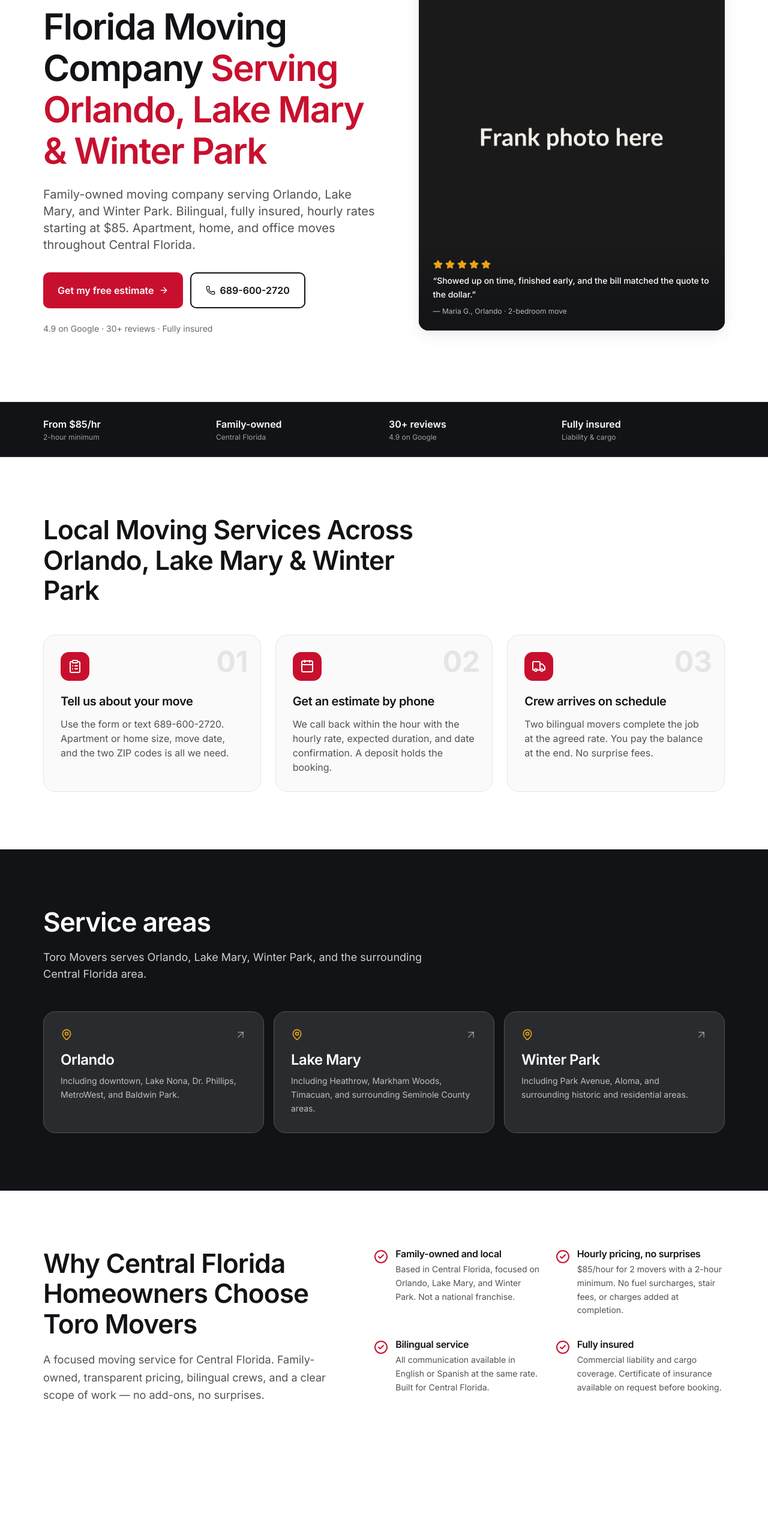
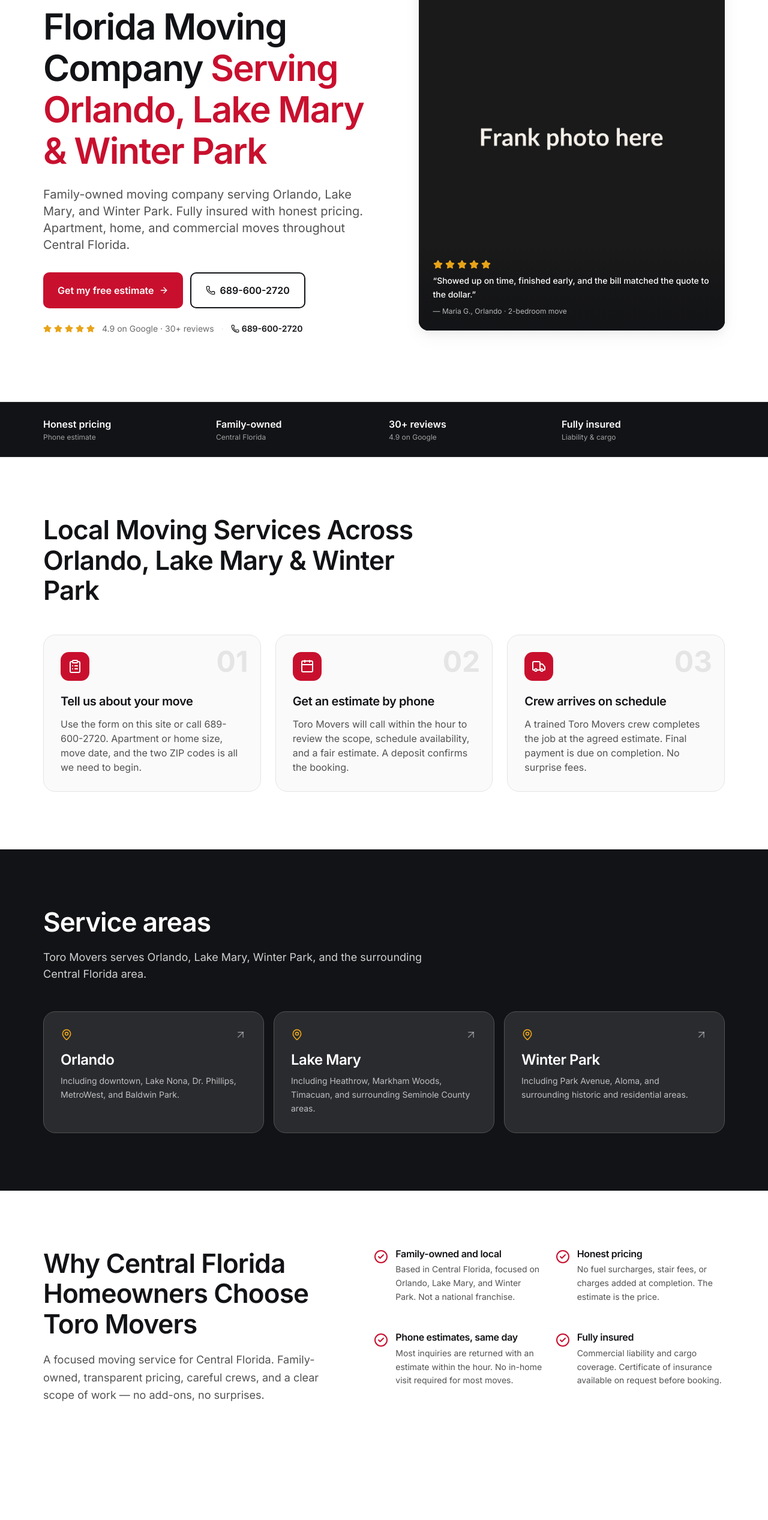
Before and after one commit to vynstudio/toromovers-v2, a Next.js app: page / in a window 1280 px wide. Shown: the part 255-2789 px from the top of the page at 60% size. Built offline with nearby package versions, Linux system fonts and the light colour scheme.

Commit message:
feat: drop price mentions + bilingual language sitewide, corporate-clean positioning

```diff
--- a/src/app/apartment-moves/page.tsx
+++ b/src/app/apartment-moves/page.tsx
@@ -8,22 +8,22 @@ import { FinalCta } from "@/components/site/FinalCta";
 export const metadata: Metadata = {
   title: "Apartment Movers in Orlando, Lake Mary & Winter Park",
   description:
-    "Affordable apartment movers in Central Florida. Studio, 1-bedroom, and 2-bedroom apartment moves in Orlando, Lake Mary, and Winter Park. From $85/hr.",
+    "Apartment moving service in Central Florida. Studio, 1-bedroom, and 2-bedroom apartment moves in Orlando, Lake Mary, and Winter Park. Honest pricing, fully insured.",
 };
 
 export default function ApartmentMovesPage() {
   return (
     <main>
       <section className="section container-page">
-        <p className="text-sm font-semibold text-toro-red uppercase tracking-wider mb-4">
-          Apartment Moves
+        <p className="text-sm font-medium text-graphite-light lowercase tracking-[0.2em] mb-4">
+          apartment moves
         </p>
         <h1 className="mb-6 max-w-3xl">
           Apartment Movers in Orlando, Lake Mary &amp; Winter Park
         </h1>
         <p className="text-lg md:text-xl mb-8 max-w-2xl text-graphite">
           Studio, 1-bedroom, and 2-bedroom apartment moves throughout Central Florida.
-          Bilingual crews, hourly pricing from $85, no surprise fees.
+          Family-owned, fully insured, honest pricing.
         </p>
         <div className="flex flex-col sm:flex-row gap-3 mb-12">
           <Link href="/quote" className="btn-primary">
@@ -42,23 +42,13 @@ export default function ApartmentMovesPage() {
           <h2 className="mb-6">Apartment Moves in Central Florida</h2>
           <p className="mb-4">
             Toro Movers handles apartment moves throughout Orlando, Lake Mary, and Winter Park.
-            Whether it&rsquo;s a studio in downtown Orlando, a 1-bedroom in Lake Mary, or a 2-bedroom in
-            Winter Park, the rate is the same: $85/hour for a 2-mover crew, 2-hour minimum.
+            Whether it&rsquo;s a studio downtown, a 1-bedroom in Lake Mary, or a 2-bedroom in
+            Winter Park, the process is the same: submit your details, get an honest estimate
+            by phone within the hour, and a careful crew shows up on schedule.
           </p>
           <p className="mb-4">
-            Most apartment moves finish in 3 to 5 hours. Crews bring blankets, dollies, and straps
-            for furniture protection. Communication and service available in English or Spanish.
-          </p>
-
-          <h2 className="mt-12 mb-6">Apartment Sizes &amp; Typical Move Times</h2>
-          <ul className="space-y-3 mb-8 text-graphite">
-            <li className="flex gap-3"><span className="text-toro-red font-semibold shrink-0">Studio:</span> 2–3 hours, typical total $170–$255</li>
-            <li className="flex gap-3"><span className="text-toro-red font-semibold shrink-0">1-bedroom:</span> 3–4 hours, typical total $255–$340</li>
-            <li className="flex gap-3"><span className="text-toro-red font-semibold shrink-0">2-bedroom:</span> 4–6 hours, typical total $340–$510</li>
-          </ul>
-          <p className="text-sm text-graphite-light">
-            Final cost depends on stairs, distance, and how prepared the apartment is when the crew arrives.
-            Phone estimate confirms the expected duration.
+            Crews come equipped with moving blankets, dollies, and furniture straps. No fuel
+            surcharges, stair fees, or charges added at the end of the job.
           </p>
         </div>
       </section>
--- a/src/app/commercial-moves/page.tsx
+++ b/src/app/commercial-moves/page.tsx
@@ -8,15 +8,15 @@ import { FinalCta } from "@/components/site/FinalCta";
 export const metadata: Metadata = {
   title: "Commercial & Office Movers in Orlando, Lake Mary & Winter Park",
   description:
-    "Commercial and office movers in Central Florida. Office, retail, and small business relocations in Orlando, Lake Mary, and Winter Park. Bilingual crews, $85/hr.",
+    "Commercial and office moving service in Central Florida. Office, retail, and small business relocations in Orlando, Lake Mary, and Winter Park. Family-owned, fully insured.",
 };
 
 export default function CommercialMovesPage() {
   return (
     <main>
       <section className="section container-page">
-        <p className="text-sm font-semibold text-toro-red uppercase tracking-wider mb-4">
-          Commercial Moves
+        <p className="text-sm font-medium text-graphite-light lowercase tracking-[0.2em] mb-4">
+          commercial moves
         </p>
         <h1 className="mb-6 max-w-3xl">
           Commercial &amp; Office Movers in Central Florida
@@ -42,25 +42,23 @@ export default function CommercialMovesPage() {
           <h2 className="mb-6">Office &amp; Commercial Relocations</h2>
           <p className="mb-4">
             Toro Movers handles office, retail, and small business relocations throughout Central
-            Florida. Standard hourly pricing applies: $85/hour for a 2-mover crew, with larger
-            crews available on request for bigger relocations.
+            Florida. Crew size and schedule are tailored on the phone estimate based on scope and
+            timing needs.
           </p>
           <p className="mb-4">
             For business moves, after-hours and weekend scheduling is often preferred to minimize
-            operational disruption. Coordinate scheduling on the phone estimate.
+            operational disruption. Specialty handling (server room, retail fixtures) coordinated
+            during scheduling.
           </p>
 
           <h2 className="mt-12 mb-6">Common Commercial Moves Handled</h2>
           <ul className="space-y-2 mb-8 text-graphite">
             <li>· Office relocations (single-suite to multi-floor)</li>
             <li>· Retail store moves and fit-outs</li>
-            <li>· Small warehouse and equipment transfers</li>
             <li>· Coworking and shared-office moves</li>
             <li>· Server room and IT equipment relocations</li>
+            <li>· Small warehouse and equipment transfers</li>
           </ul>
-          <p className="text-sm text-graphite-light">
-            Phone estimate confirms crew size, schedule, and any specialty equipment needed.
-          </p>
         </div>
       </section>
 
--- a/src/app/home-moves/page.tsx
+++ b/src/app/home-moves/page.tsx
@@ -8,22 +8,22 @@ import { FinalCta } from "@/components/site/FinalCta";
 export const metadata: Metadata = {
   title: "Home Movers in Orlando, Lake Mary & Winter Park",
   description:
-    "Residential home movers in Central Florida. 2, 3, and 4-bedroom house moves in Orlando, Lake Mary, and Winter Park. Bilingual crews, $85/hr.",
+    "Residential moving service in Central Florida. 2, 3, and 4-bedroom house moves in Orlando, Lake Mary, and Winter Park. Family-owned, fully insured.",
 };
 
 export default function HomeMovesPage() {
   return (
     <main>
       <section className="section container-page">
-        <p className="text-sm font-semibold text-toro-red uppercase tracking-wider mb-4">
-          Residential Moves
+        <p className="text-sm font-medium text-graphite-light lowercase tracking-[0.2em] mb-4">
+          residential moves
         </p>
         <h1 className="mb-6 max-w-3xl">
           Home Movers in Orlando, Lake Mary &amp; Winter Park
         </h1>
         <p className="text-lg md:text-xl mb-8 max-w-2xl text-graphite">
           Residential house moves throughout Central Florida. 2-bedroom to 4-bedroom homes,
-          bilingual crews, hourly pricing from $85.
+          family-owned, fully insured.
         </p>
         <div className="flex flex-col sm:flex-row gap-3 mb-12">
           <Link href="/quote" className="btn-primary">
@@ -43,23 +43,13 @@ export default function HomeMovesPage() {
           <p className="mb-4">
             Toro Movers handles residential house moves in Orlando, Lake Mary, Winter Park, and
             surrounding Central Florida areas. From compact 2-bedroom homes to larger 4-bedroom
-            properties, the hourly rate stays at $85 for a 2-mover crew.
+            properties, the process is consistent: phone estimate, scheduled crew, no surprises
+            at completion.
           </p>
           <p className="mb-4">
-            For larger homes or homes with heavy furniture, a 3-mover crew may be recommended on
+            For larger homes or homes with heavy furniture, a larger crew may be recommended on
             the phone estimate. Crews come equipped with moving blankets, dollies, straps, and
             wardrobe boxes available on request.
-          </p>
-
-          <h2 className="mt-12 mb-6">Home Size &amp; Typical Move Times</h2>
-          <ul className="space-y-3 mb-8 text-graphite">
-            <li className="flex gap-3"><span className="text-toro-red font-semibold shrink-0">2-bedroom home:</span> 5–7 hours, typical total $425–$595</li>
-            <li className="flex gap-3"><span className="text-toro-red font-semibold shrink-0">3-bedroom home:</span> 6–8 hours, typical total $510–$680</li>
-            <li className="flex gap-3"><span className="text-toro-red font-semibold shrink-0">4-bedroom home:</span> 8–10+ hours, typical total $680–$850+</li>
-          </ul>
-          <p className="text-sm text-graphite-light">
-            Final cost depends on stairs, distance, furniture volume, and crew size.
-            Phone estimate confirms recommended crew and expected duration.
           </p>
         </div>
       </section>
--- a/src/app/layout.tsx
+++ b/src/app/layout.tsx
@@ -19,14 +19,14 @@ export const metadata: Metadata = {
     template: "%s | Toro Movers",
   },
   description:
-    "Trusted Central Florida moving company serving Orlando, Lake Mary, and Winter Park. Family-owned, fully insured, bilingual crews. Hourly rates from $85. Free quote: 689-600-2720.",
+    "Trusted Central Florida moving company serving Orlando, Lake Mary, and Winter Park. Family-owned, fully insured, honest pricing. Free phone estimate: 689-600-2720.",
   openGraph: {
     type: "website",
     locale: "en_US",
     siteName: "Toro Movers",
     title: "Moving Company in Orlando, Lake Mary & Winter Park FL",
     description:
-      "Family-owned movers in Central Florida. Bilingual, fully insured, $85/hr starting. Apartment, home, and commercial moves.",
+      "Family-owned movers in Central Florida. Fully insured, honest pricing. Apartment, home, and commercial moves. Free phone estimate.",
   },
   robots: { index: true, follow: true },
 };
--- a/src/app/page.tsx
+++ b/src/app/page.tsx
@@ -39,7 +39,7 @@ export default function Home() {
             <ReviewCard
               name="James T."
               city="Lake Mary"
-              body="Professional crew and the bilingual service was a plus. Easy experience."
+              body="Professional crew, clear communication, and everything arrived intact. Easy experience."
               date="Mar 2026"
             />
             <ReviewCard
--- a/src/components/site/FinalCta.tsx
+++ b/src/components/site/FinalCta.tsx
@@ -10,7 +10,7 @@ export function FinalCta() {
             Request your estimate
           </h2>
           <p className="text-white/90 text-lg mb-8 max-w-xl mx-auto">
-            Fill out the form or call 689-600-2720. Most estimates back within the hour.
+            Fill out the form or call 689-600-2720. Most estimates returned within the hour.
           </p>
           <div className="flex flex-col sm:flex-row gap-3 justify-center">
             <Link
--- a/src/components/site/Hero.tsx
+++ b/src/components/site/Hero.tsx
@@ -19,9 +19,8 @@ export function Hero() {
 
             <p className="text-lg md:text-xl mb-8 max-w-xl text-graphite">
               Family-owned moving company serving Orlando, Lake Mary, and
-              Winter Park. Bilingual, fully insured, hourly rates starting at
-              $85. Apartment, home, and office moves throughout Central
-              Florida.
+              Winter Park. Fully insured with honest pricing. Apartment, home,
+              and commercial moves throughout Central Florida.
             </p>
 
             <div className="flex flex-col sm:flex-row gap-3 mb-6">
@@ -33,9 +32,19 @@ export function Hero() {
               </a>
             </div>
 
-            <p className="text-sm text-graphite-light">
-              4.9 on Google · 30+ reviews · Fully insured
-            </p>
+            <div className="flex flex-wrap items-center gap-x-3 gap-y-2 text-sm text-graphite-light">
+              <div className="flex items-center gap-1">
+                {Array.from({ length: 5 }).map((_, i) => (
+                  <Star key={i} className="w-3.5 h-3.5 fill-gold text-gold" />
+                ))}
+              </div>
+              <span>4.9 on Google · 30+ reviews</span>
+              <span className="text-rule">·</span>
+              <a href="tel:+16896002720" className="font-semibold text-charcoal hover:text-toro-red transition-colors">
+                <Phone className="w-3.5 h-3.5 inline mr-1 -mt-0.5" />
+                689-600-2720
+              </a>
+            </div>
           </div>
 
           <div className="hidden lg:block">
--- a/src/components/site/HowItWorks.tsx
+++ b/src/components/site/HowItWorks.tsx
@@ -5,19 +5,19 @@ const steps = [
     icon: ClipboardList,
     num: "01",
     title: "Tell us about your move",
-    body: "Use the form or text 689-600-2720. Apartment or home size, move date, and the two ZIP codes is all we need.",
+    body: "Use the form on this site or call 689-600-2720. Apartment or home size, move date, and the two ZIP codes is all we need to begin.",
   },
   {
     icon: Calendar,
     num: "02",
     title: "Get an estimate by phone",
-    body: "We call back within the hour with the hourly rate, expected duration, and date confirmation. A deposit holds the booking.",
+    body: "Toro Movers will call within the hour to review the scope, schedule availability, and a fair estimate. A deposit confirms the booking.",
   },
   {
     icon: Truck,
     num: "03",
     title: "Crew arrives on schedule",
-    body: "Two bilingual movers complete the job at the agreed rate. You pay the balance at the end. No surprise fees.",
+    body: "A trained Toro Movers crew completes the job at the agreed estimate. Final payment is due on completion. No surprise fees.",
   },
 ];
 
--- a/src/components/site/TrustStrip.tsx
+++ b/src/components/site/TrustStrip.tsx
@@ -1,6 +1,6 @@
 export function TrustStrip() {
   const items = [
-    { label: "From $85/hr", sub: "2-hour minimum" },
+    { label: "Honest pricing", sub: "Phone estimate" },
     { label: "Family-owned", sub: "Central Florida" },
     { label: "30+ reviews", sub: "4.9 on Google" },
     { label: "Fully insured", sub: "Liability & cargo" },
--- a/src/components/site/WhyToro.tsx
+++ b/src/components/site/WhyToro.tsx
@@ -6,12 +6,12 @@ const reasons = [
     body: "Based in Central Florida, focused on Orlando, Lake Mary, and Winter Park. Not a national franchise.",
   },
   {
-    title: "Hourly pricing, no surprises",
-    body: "$85/hour for 2 movers with a 2-hour minimum. No fuel surcharges, stair fees, or charges added at completion.",
+    title: "Honest pricing",
+    body: "No fuel surcharges, stair fees, or charges added at completion. The estimate is the price.",
   },
   {
-    title: "Bilingual service",
-    body: "All communication available in English or Spanish at the same rate. Built for Central Florida.",
+    title: "Phone estimates, same day",
+    body: "Most inquiries are returned with an estimate within the hour. No in-home visit required for most moves.",
   },
   {
     title: "Fully insured",
@@ -27,7 +27,7 @@ export function WhyToro() {
           <h2 className="mb-5">Why Central Florida Homeowners Choose Toro Movers</h2>
           <p className="text-graphite text-lg leading-relaxed">
             A focused moving service for Central Florida. Family-owned,
-            transparent pricing, bilingual crews, and a clear scope of work —
+            transparent pricing, careful crews, and a clear scope of work —
             no add-ons, no surprises.
           </p>
         </div>
```
Also changed, not shown: src/lib/faqs.ts (+6 -6 lines).
